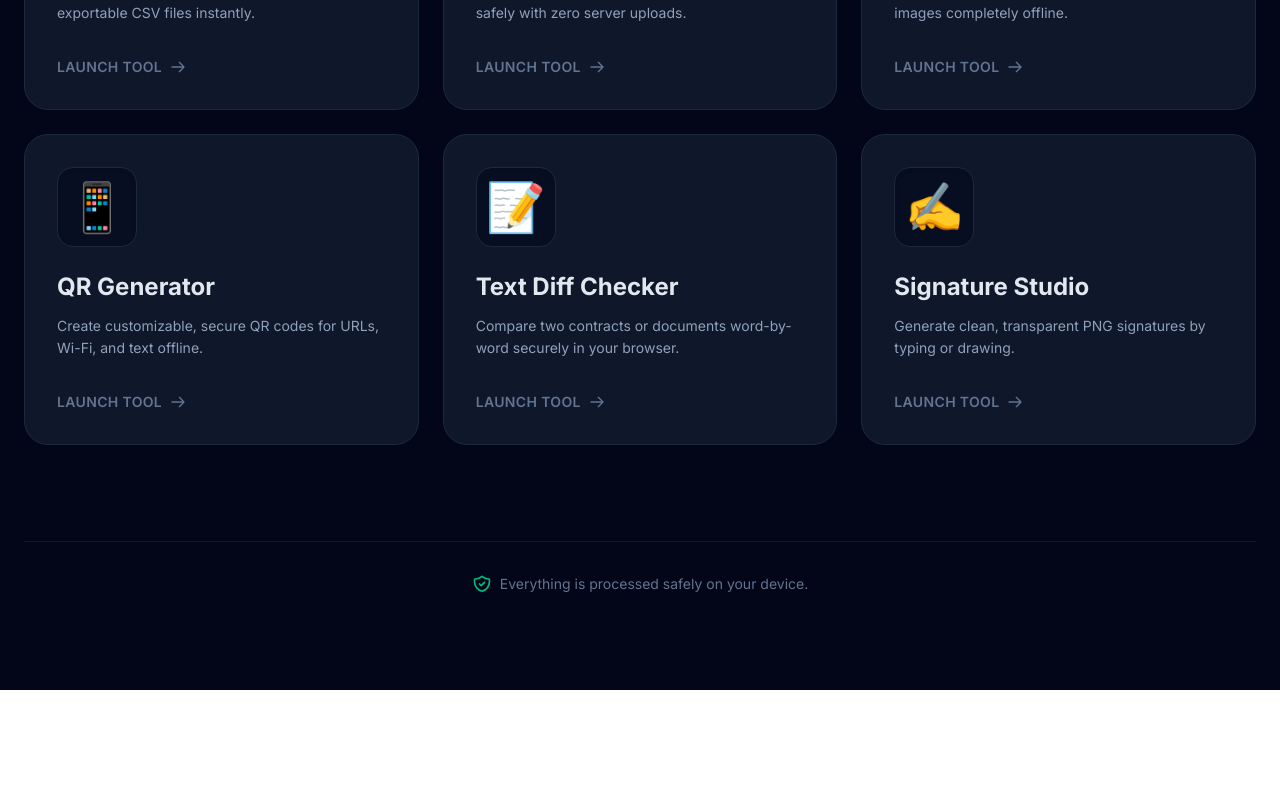
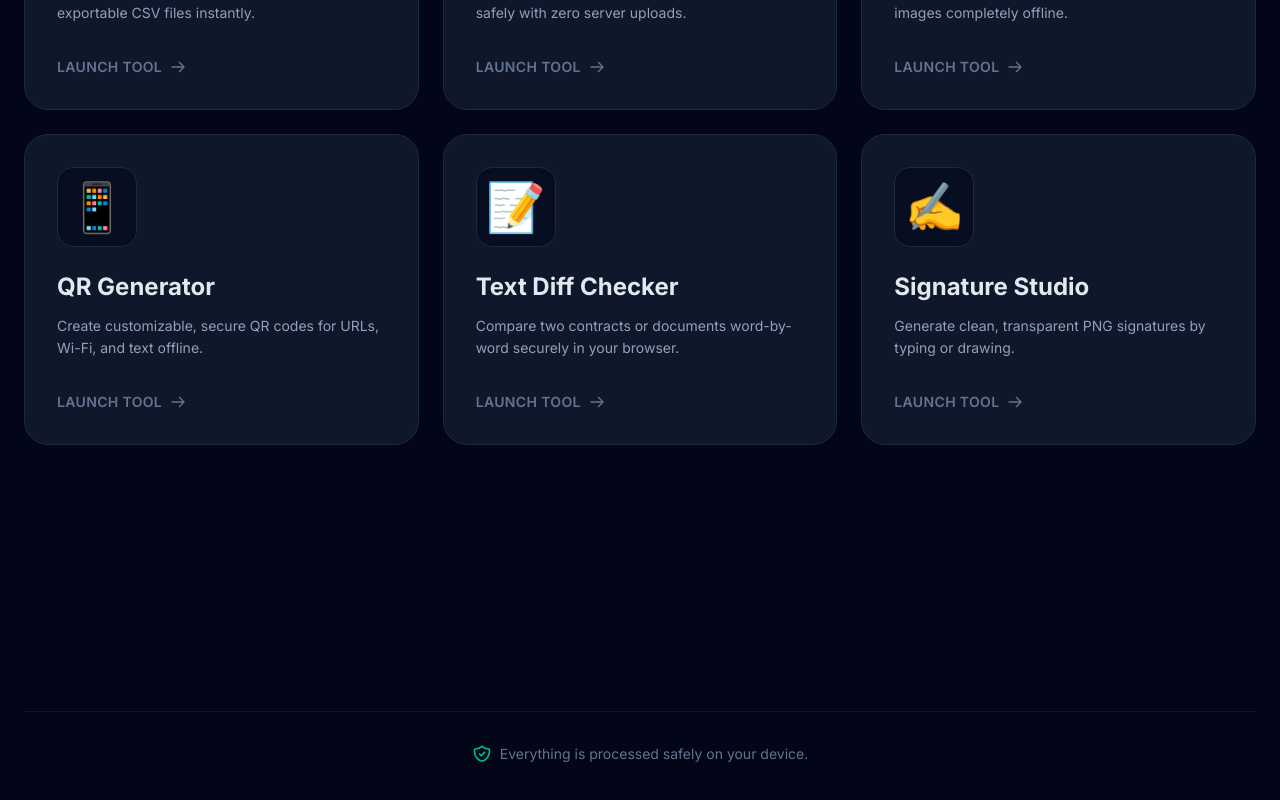
Before and after one commit to remstr/json-csv-converter, a Next.js app: page / in a window 1280 px wide. Shown: the part 604-1404 px from the top of the page. Before the commit the page ends 1294 px from the top, so only its background shows below. Built offline with nearby package versions, Linux system fonts and the light colour scheme.

Commit message:
Integrate AdsterraBanner into Home component
Added AdsterraBanner component and adjusted layout.

```diff
--- a/src/app/page.js
+++ b/src/app/page.js
@@ -1,4 +1,5 @@
 import Link from 'next/link';
+import AdsterraBanner from '@/components/AdsterraBanner';
 
 export default function Home() {
   const tools = [
@@ -95,8 +96,13 @@ export default function Home() {
           ))}
         </div>
 
+        {/* Adsterra Banner Slot */}
+        <div className="mt-16 w-full flex justify-center">
+          <AdsterraBanner />
+        </div>
+
         {/* Footer/Trust Badge */}
-        <div className="mt-24 pt-8 border-t border-slate-800/50 w-full flex flex-col md:flex-row items-center justify-center text-slate-500 text-sm gap-2">
+        <div className="mt-16 pt-8 border-t border-slate-800/50 w-full flex flex-col md:flex-row items-center justify-center text-slate-500 text-sm gap-2">
           <svg className="w-5 h-5 text-emerald-500" fill="none" stroke="currentColor" viewBox="0 0 24 24">
             <path strokeLinecap="round" strokeLinejoin="round" strokeWidth="2" d="M9 12l2 2 4-4m5.618-4.016A11.955 11.955 0 0112 2.944a11.955 11.955 0 01-8.618 3.04A12.02 12.02 0 003 9c0 5.591 3.824 10.29 9 11.622 5.176-1.332 9-6.03 9-11.622 0-1.042-.133-2.052-.382-3.016z" />
           </svg>
```
